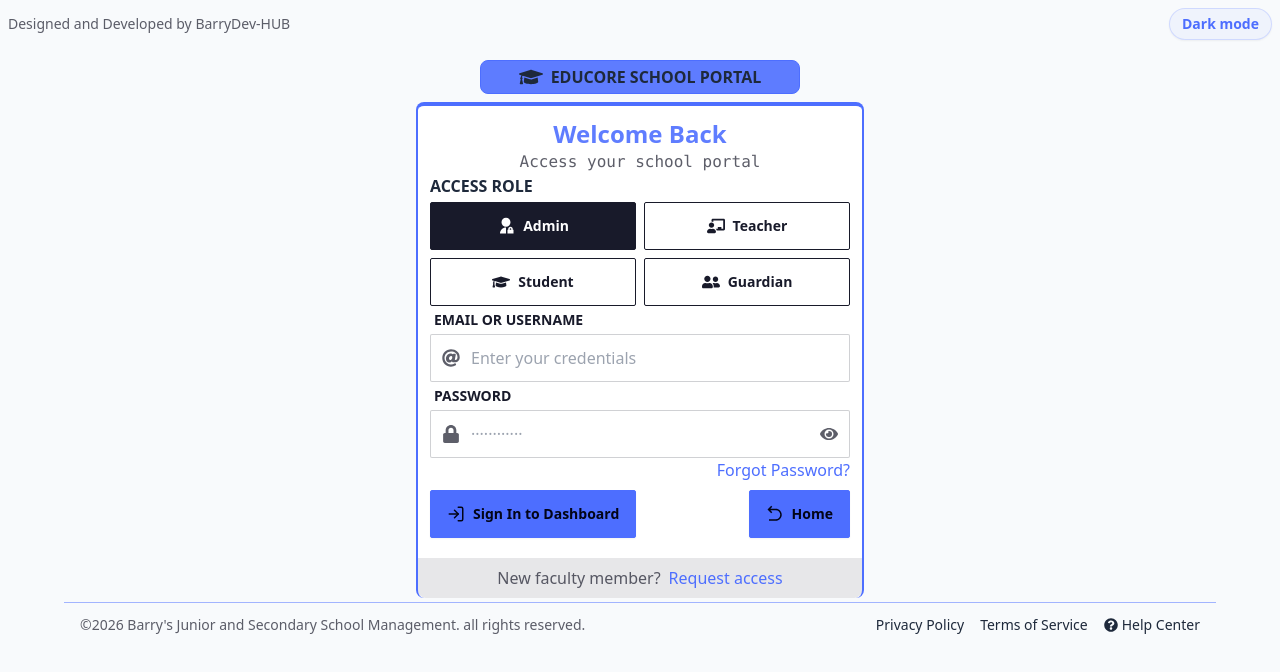
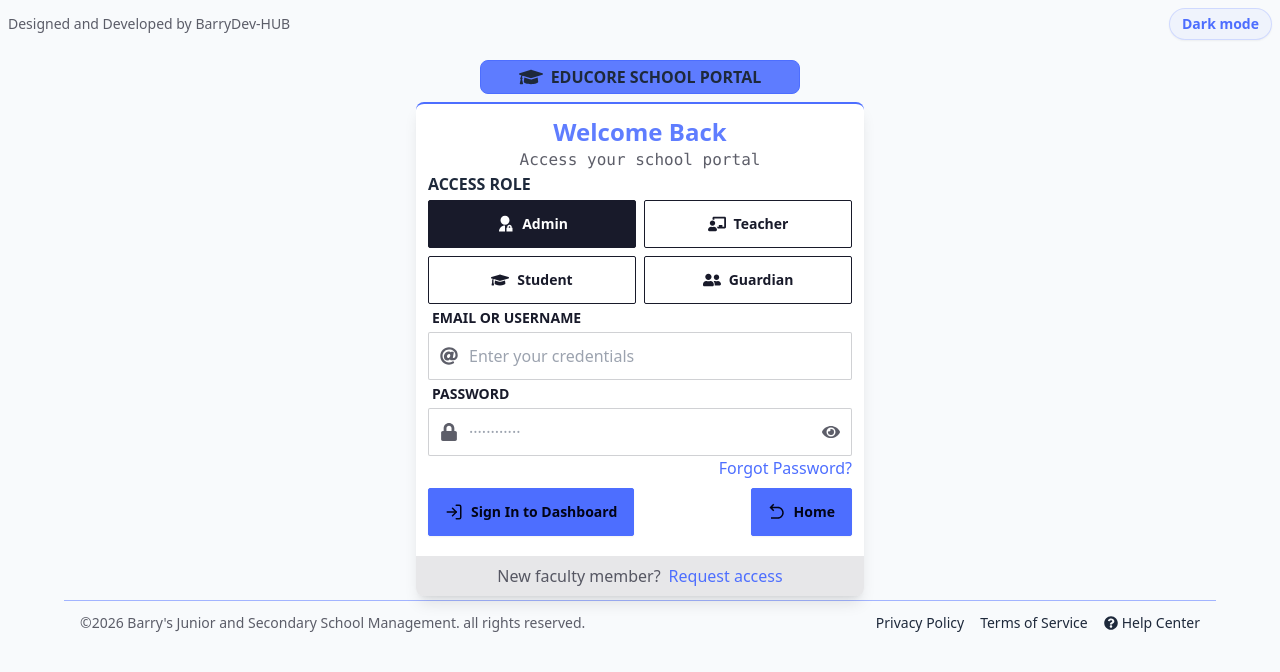
Before and after one commit to barrymomodouwurrie-165/school-management-system, a React app in the folder Frondend/: page /login in a window 1280 px wide. Shown: the top 672 px of the page. Built offline with nearby package versions, Linux system fonts and the light colour scheme; no server answers; the HTML template or start-up script is replaced by a standard one.

Commit message:
Removed the side borders of the main portal div.

```diff
--- a/Frondend/src/pages/LoginPage.jsx
+++ b/Frondend/src/pages/LoginPage.jsx
@@ -90,7 +90,7 @@ const LoginPage = ({ theme, toggleTheme }) => {
           <FaGraduationCap size={24} />
           <span className="font-bold">EDUCORE SCHOOL PORTAL</span>
         </div>
-        <div className="card bg-white max-w-md mx-auto border-t-4 border-l-2 border-r-2 border-primary rounded-lg">
+        <div className="card bg-white max-w-md mx-auto border-t-2 border-primary rounded-lg shadow-lg">
           <div className="px-3 py-3">
             <div className="flex flex-col items-center">
               <h2 className="text-primary/90 font-bold text-2xl">
```
